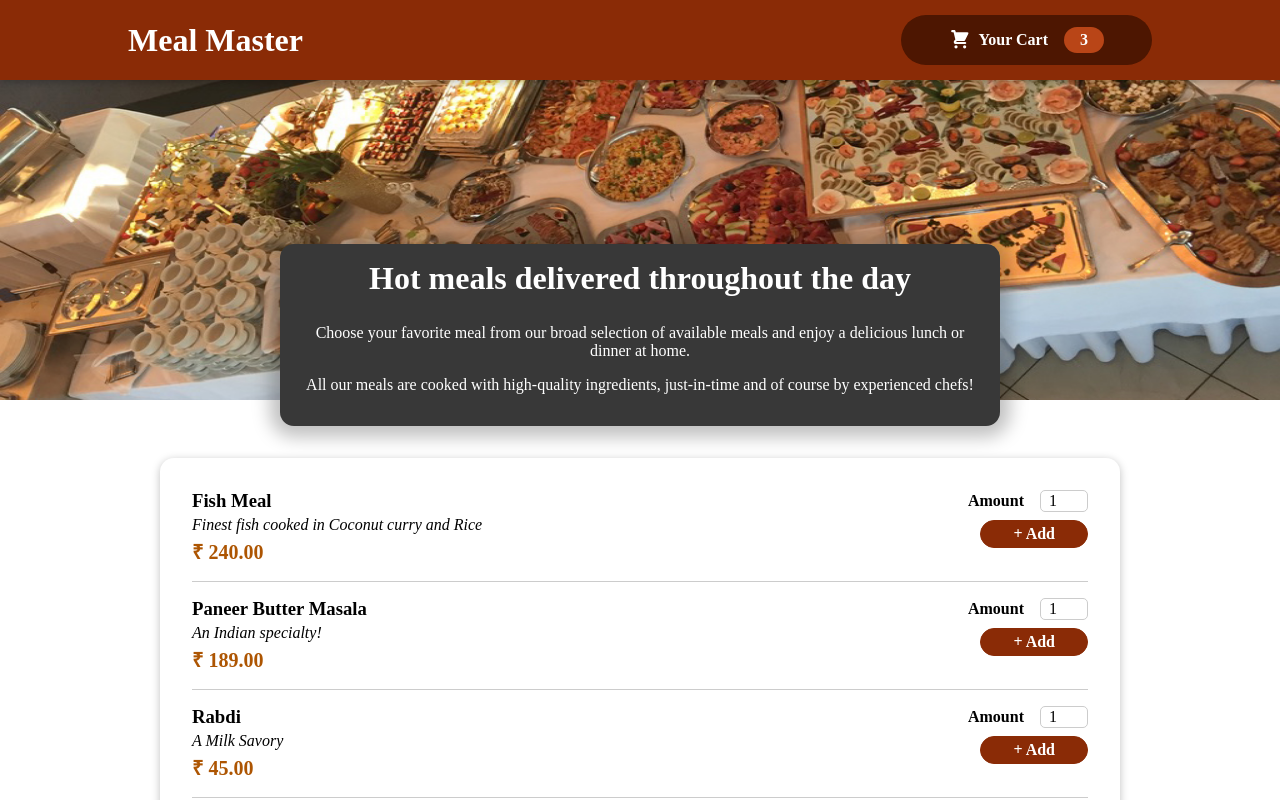
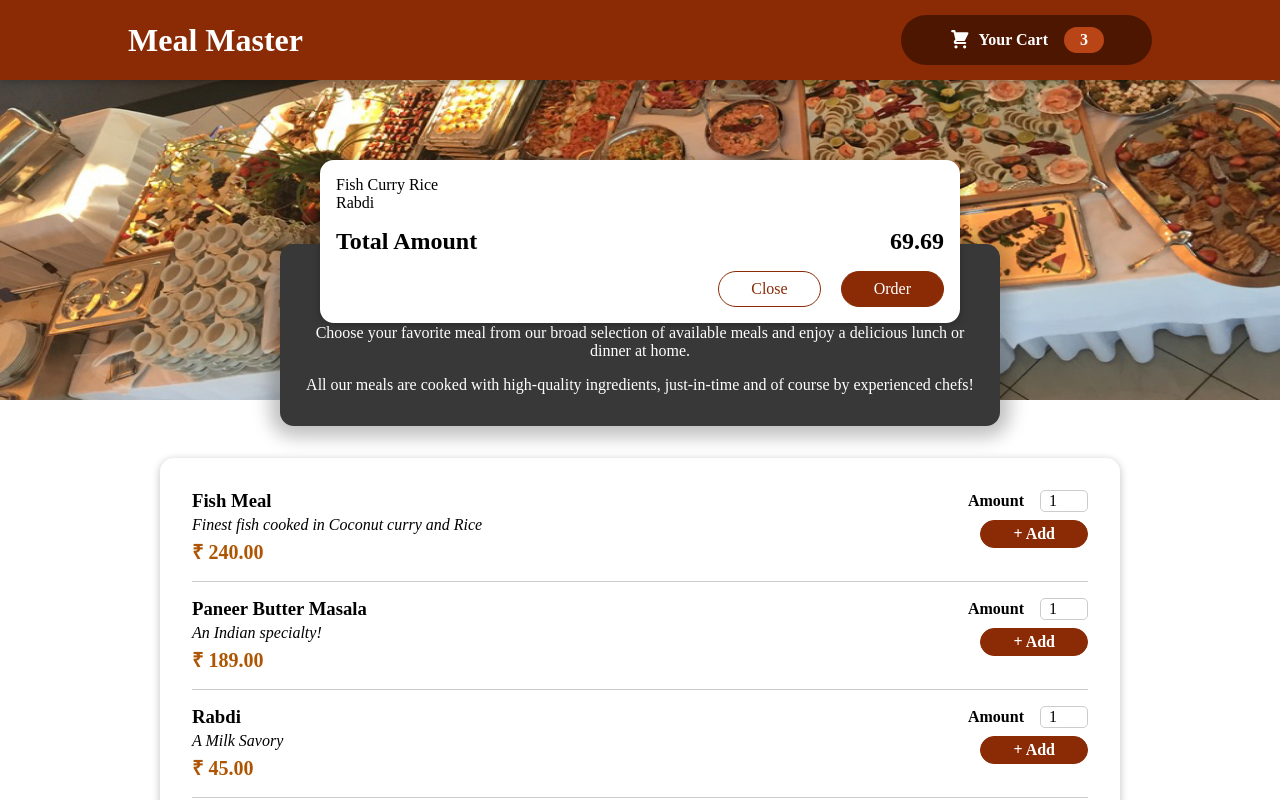
Before and after one commit to kamath7/restaurant-react, a React (Create React App) app: page / in a window 1280 px wide. Shown: the top 800 px of the page. Built offline with nearby package versions, Linux system fonts and the light colour scheme.

Commit message:
Converting cart to a modal

```diff
--- a/public/index.html
+++ b/public/index.html
@@ -28,6 +28,7 @@
   </head>
   <body>
     <noscript>You need to enable JavaScript to run this app.</noscript>
+    <div id="overlays"></div>
     <div id="root"></div>
     <!--
       This HTML file is a template.
--- a/src/App.js
+++ b/src/App.js
@@ -2,10 +2,11 @@ import React from 'react';
 
 import Header from './components/Layout/Header';
 import Meals from './components/Meals/Meals';
-
+import Cart from './components/Cart/Cart'
 function App() {
 	return (
 		<React.Fragment>
+			<Cart/>
 			<Header />
 			<main>
 				<Meals />
--- a/src/components/Cart/Cart.js
+++ b/src/components/Cart/Cart.js
@@ -1,7 +1,28 @@
 import React from "react";
+import Modal from "../UI/Modal";
 import classes from "./Cart.module.css";
 const Cart = (props) => {
-  return <div></div>;
+  const cartItems = [
+    { id: "m1", name: "Fish Curry Rice", amount: 2, price: 240 },
+    { id: "m2", name: "Rabdi", amount: 2, price: 45 },
+  ];
+  return (
+    <Modal>
+      <ul className={classes["cart-items"]}>
+        {cartItems.map((item) => (
+          <li key={item.id}>{item.name}</li>
+        ))}
+      </ul>
+      <div className={classes.total}>
+        <span>Total Amount</span>
+        <span>69.69</span>
+      </div>
+      <div className={classes.actions}>
+        <button className={classes["button--alt"]}>Close</button>{" "}
+        <button className={classes.button}>Order </button>{" "}
+      </div>
+    </Modal>
+  );
 };
 
 export default Cart;
--- /dev/null
+++ b/src/components/UI/Modal.js
@@ -0,0 +1,29 @@
+import React from "react";
+import reactDom from "react-dom";
+import ReactDOM from "react-dom";
+import classes from "./Modal.module.css";
+
+const BackDrop = (props) => {
+  return <div className={classes.BackDrop} />;
+};
+const ModelOverlay = (props) => {
+  return (
+    <div className={classes.modal}>
+      <div className={classes.content}>{props.children}</div>
+    </div>
+  );
+};
+const portals = document.getElementById("overlays");
+const Modal = (props) => {
+  return (
+    <React.Fragment>
+      {ReactDOM.createPortal(<BackDrop />, portals)}
+      {ReactDOM.createPortal(
+        <ModelOverlay>{props.children}</ModelOverlay>,
+        portals
+      )}
+    </React.Fragment>
+  );
+};
+
+export default Modal;
--- /dev/null
+++ b/src/components/UI/Modal.module.css
@@ -0,0 +1,40 @@
+.backdrop {
+  position: fixed;
+  top: 0;
+  left: 0;
+  width: 100%;
+  height: 100vh;
+  z-index: 20;
+  background-color: rgba(0, 0, 0, 0.75);
+}
+
+.modal {
+  position: fixed;
+  top: 20vh;
+  left: 5%;
+  width: 90%;
+  background-color: white;
+  padding: 1rem;
+  border-radius: 14px;
+  box-shadow: 0 2px 8px rgba(0, 0, 0, 0.25);
+  z-index: 30;
+  animation: slide-down 300ms ease-out forwards;
+}
+
+@media (min-width: 768px) {
+  .modal {
+    width: 40rem;
+    left: calc(50% - 20rem);
+  }
+}
+
+@keyframes slide-down {
+  from {
+    opacity: 0;
+    transform: translateY(-3rem);
+  }
+  to {
+    opacity: 1;
+    transform: translateY(0);
+  }
+}
```
